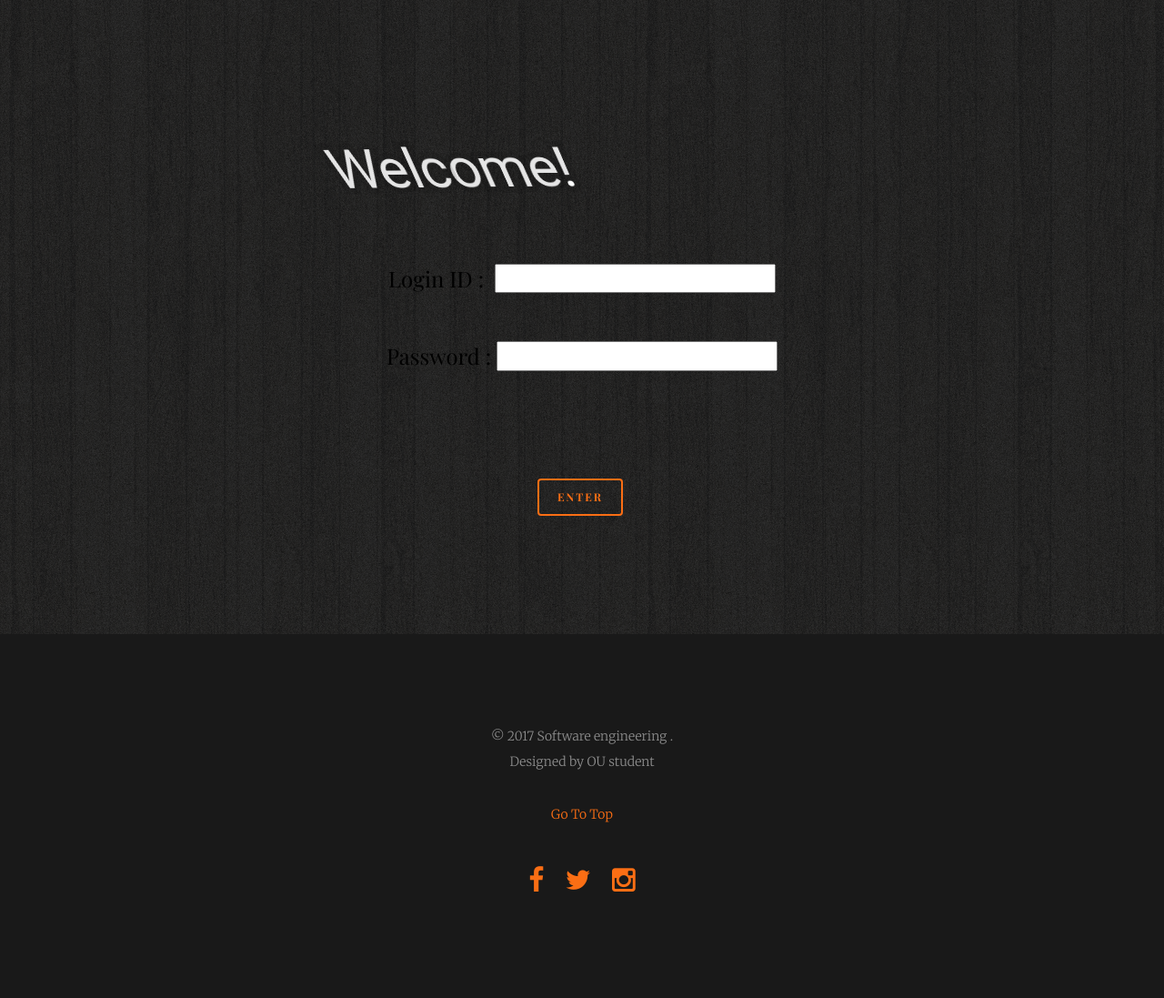
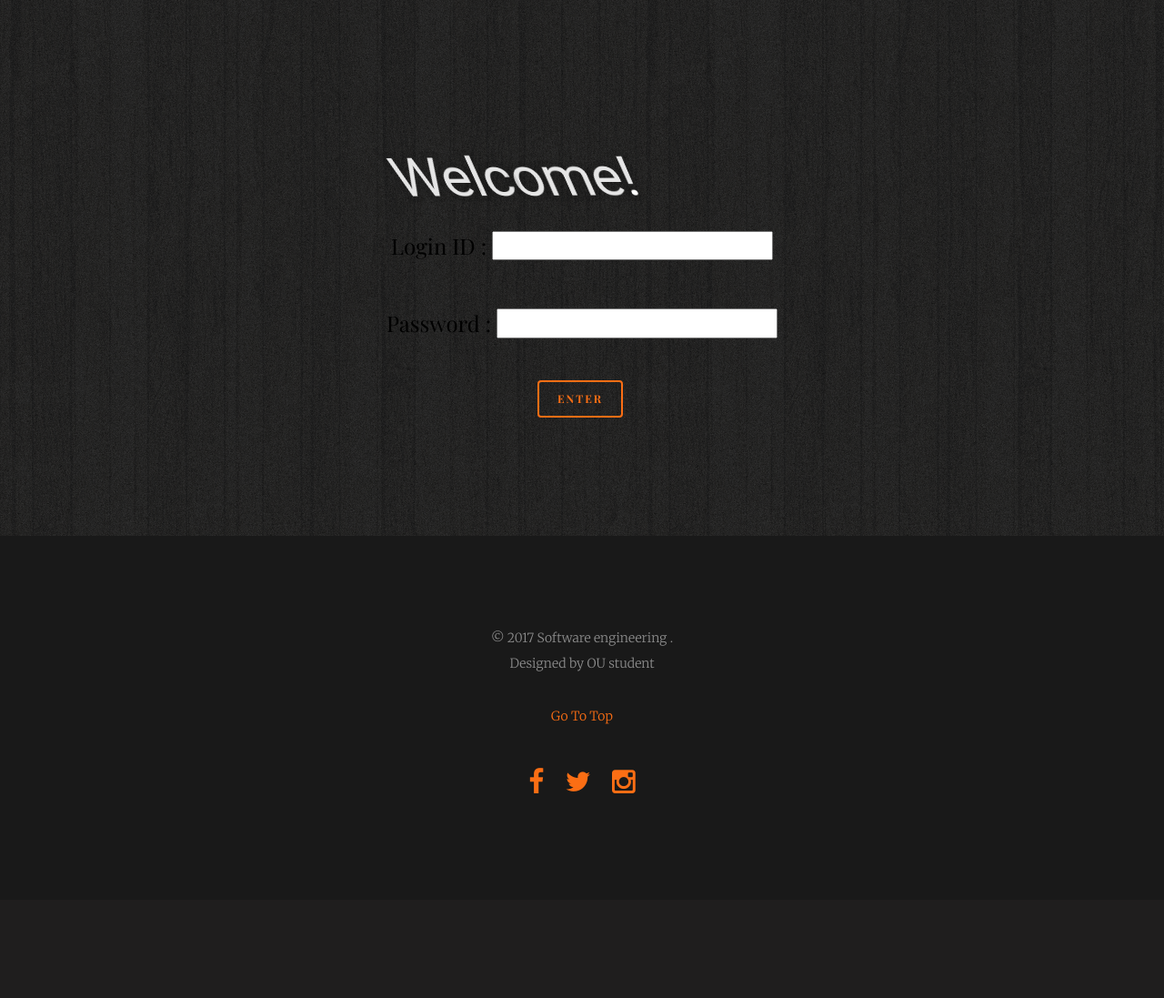
Before and after one commit to KennyFung819/COMPS356F-P01G06, a PHP site: page /admin/index.html in a window 1280 px wide. Shown: the whole page at 91% size. After the commit the page ends 872 px from the top, so only its background shows below. Run offline with PHP 8.4, Linux system fonts and the light colour scheme; some web fonts are replaced.

Commit message:
Revert "debug"
This reverts commit ffa09f63341d0e4cf65e0cdf87508162d230f561.

```diff
--- a/admin/de.php
+++ b/admin/de.php
@@ -4,7 +4,7 @@
 	echo $aaa;
 	$sth = $conn->prepare($aaa);
     print_r($sth->execute());
-    header('Location: editpost.php?Id='.$_GET["Id2"]);
+    header('Location: data.php?Id='.$_GET["Id2"]);
 
 
 ?>
--- a/admin/header.php
+++ b/admin/header.php
@@ -79,9 +79,9 @@
         <li class="nav-item">
           <form class="form-inline my-2 my-lg-0 mr-lg-2">
             <div class="input-group">
-
+              <input class="form-control" type="text" placeholder="Search for...">
               <span class="input-group-btn">
-
+                <button class="btn btn-primary" type="button">
                   <i class="fa fa-search"></i>
                 </button>
               </span>
--- a/admin/index.html
+++ b/admin/index.html
@@ -84,6 +84,7 @@ body {
   animation-fill-mode: forwards;
   transform: rotateY(40deg) rotateX(33deg) translateZ(0);
 }
+
 .layer:after {
   font: 75px/0.65 'Pacifico', 'Kaushan Script', Futura, 'Roboto', 'Trebuchet MS', Helvetica, sans-serif;
   content: 'Welcome!';
@@ -92,8 +93,8 @@ body {
   height: 100%;
   width: 100%;
   position: absolute;
-  top: -80px;
-  left: -200px;
+  top: 0px;
+  left:-150px;
   color: darken(#fff, 4%);
   letter-spacing: -1px;
   text-shadow: 4px 0 10px hsla(0, 0%, 0%, .13);
@@ -160,14 +161,12 @@ $NUM_LAYERS: 20;
   <div class="layer"></div>
 
 </div>
-							<br><br><br><br>
+							<br><br><br>
 							<form action="check.php" method="get">
-							<h3 class="to-animate">Login ID :&nbsp;&nbsp;<input type="text" name="id"><br><br><br>
-							Password : <input type="password" name="password" ></h3>
-							<br><br>
+							<h3 class="to-animate">Login ID :  <input type="text" name="id"><br><br><br>
+							Password : <input type="password" name="password"></h3>
 							<br>
 							<input type="submit" value="ENTER" class="btn btn-primary btn-outline"></input>
-
 						    </form>
 
 					</div>
```
